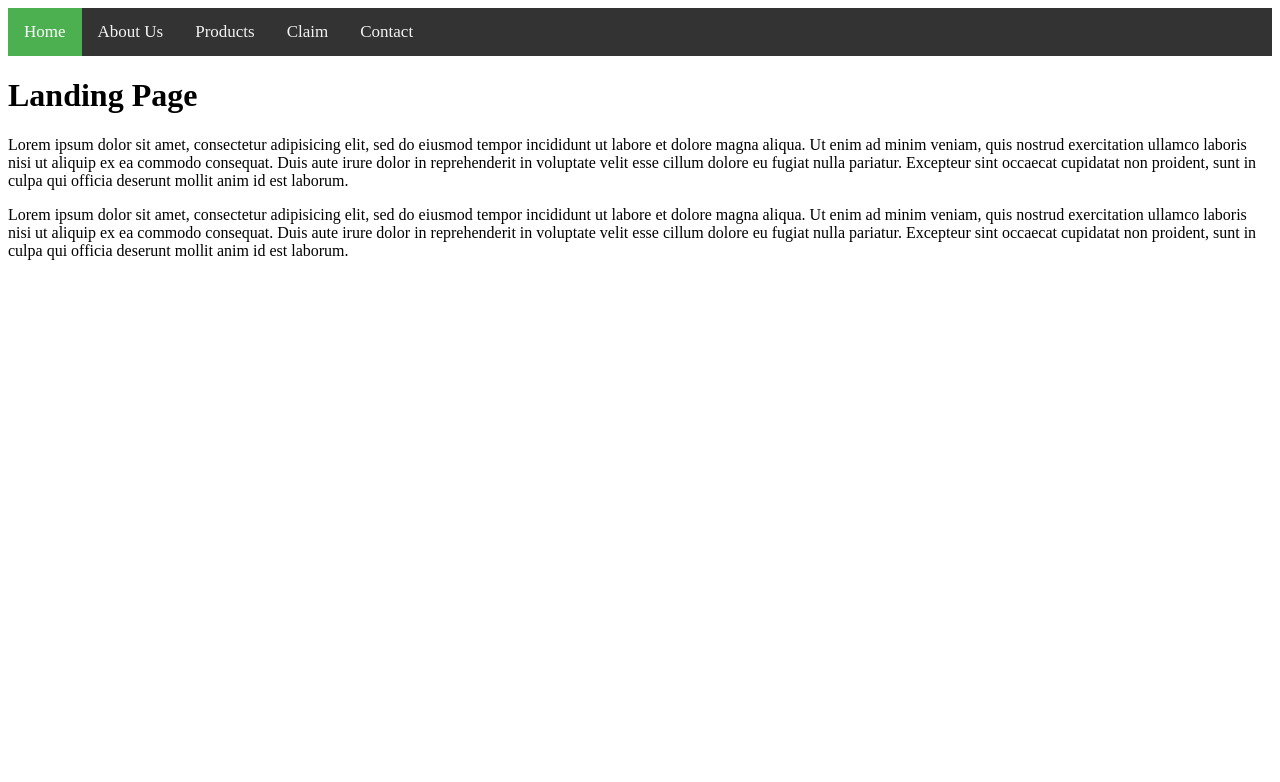
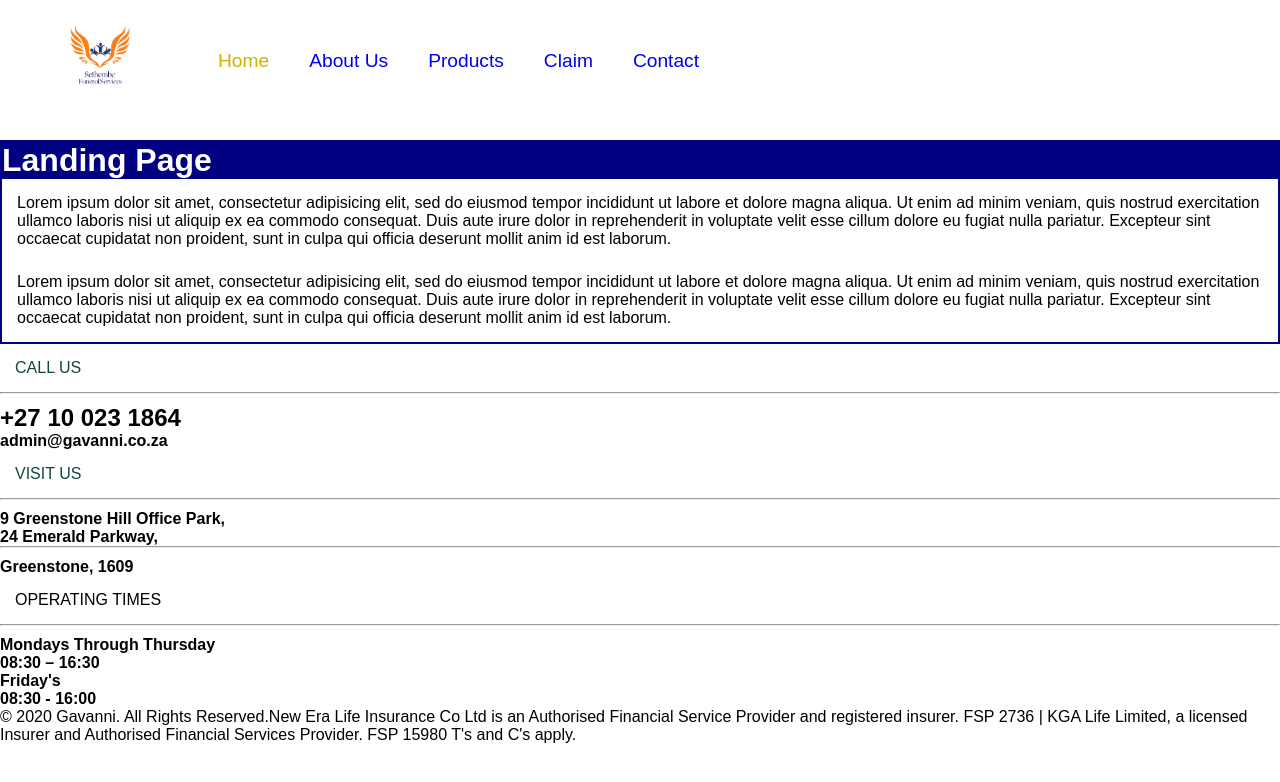
Before and after one commit to ChesterEucrine/Sethembe-Funeral-Services, a plain HTML site: page index.html in a window 1280 px wide. Drawn offline with Linux system fonts and the light colour scheme.

Commit message:
Updated Nav bar, added logo, changed header colour

```diff
--- a/css/main.css
+++ b/css/main.css
@@ -1,40 +1,82 @@
-.topnav {
-	background-color: #333;
-	overflow: hidden;
+* {
+	font-family: sans-serif;
+	margin: 0;
+	padding: 0;
+	/*font-family: Courier New, monospace; */
+	/*font-family: Menlo, Monaco;*/
 }
 
-.topnav a {
-	float: left;
-	color: #f2f2f2;
-	text-align: center;
-	padding: 14px 16px;
-	text-decoration: none;
-	font-size: 17px;
+body {
+	width: 100%;
+	height: 100%;
 }
 
-.topnav a:hover {
-	background-color: #ddd;
-	color: black;
+.menu ul {
+	display: inline-flex;
+	margin: 50px;
 }
 
-.topnav a.active {
-	background-color: #4CAF50;
-	color: white;
+.menu li {
+	font-size: 1.2em;
+	list-style: none;
+	margin: 0 20px;
+	color: #000080;
+	cursor: pointer;
+	text-decoration: none;
 }
 
+.menu li a {
+	text-decoration: none;
+}
+
+.menu li.active a{
+	text-decoration: none;
+	color: #D1B000;
+}
+
+.menu li a:hover {
+	color: #FFD700;
+}
+
+.logo {
+	width: 60px;
+	height: 60px;
+	margin-top: -25px;
+	margin-right: 48px;
+}
 
 /*			Style for Forms			*/
 
+.body {
+	border: 2px solid #000080;
+}
+
+.body.form {
+	text-align: center;
+	font-size: 2.2em;
+}
+
+.body h1 {
+	color: #fff;
+	background-color: #000080;
+}
+
+p {
+	padding: 10px;
+	margin: 5px;
+}
+
 form {
-	background-color: #4CAF50;
+	background-color: #0A81D1;
 }
 
 form  * {
 	display: block;
-	text-align: center;
 }
 
 input, select {
-	text-align: center;
 	width: 100%;
+	height: 20px;
+	padding: 10px;
+	font-size: large;
 }
--- a/index.html
+++ b/index.html
@@ -6,13 +6,27 @@
 </head>
 <body>
 	<header>
-		<div class="topnav">
-			<a href="index.html" class="active">Home</a>
-			<a href="aboutus.html">About Us</a>
-			<a href="products.html">Products</a>
-			<a href="claim.html">Claim</a>
-			<a href="contact.html">Contact</a>
+
+		<div class="menu">
+			<ul>
+				<li><img class="logo" src="logo.png"></li>
+				<li class="active"><a href="index.html"><span>Home</span></a></li>
+				<li><a href="aboutus.html"><span>About Us</span></a></li>
+				<li><a href="products.html"><span>Products</span></a></li>
+				<li><a href="claim.html"><span>Claim</span></a></li>
+				<li><a href="contact.html"><span>Contact</span></a></li>
+				<!--<li><a href="#" class="signup-btn"><span>Sign Up</span></a></li>-->
+			</ul>
 		</div>
+
+		<!--<div class="topnav">
+			<span><img class="logo" src="logo.png"></span>
+			<span><a href="index.html" class="active">Home</a></span>
+			<span><a href="aboutus.html">About Us</a></span>
+			<span><a href="products.html">Products</a></span>
+			<span><a href="claim.html">Claim</a></span>
+			<span><a href="contact.html">Contact</a></span>
+		</div>-->
 	</header>
 
 	<div class="body">
@@ -35,9 +49,51 @@
 			proident, sunt in culpa qui officia deserunt mollit anim id est laborum.
 		</p>
 	</div>
-
-	<footer>
-
+	<footer id="Footer" class="clearfix">
+		<div class="widgets_wrapper">
+			<div class="container">
+				<div class="column one-second">
+					<aside id="custom_html-2" class="widget_text widget widget_custom_html">
+						<div class="textwidget custom-html-widget">
+							<p class="big" style="color:#13463F;">CALL US</p>
+							<hr class="no_line" style="margin:0 auto 10px">
+							<h2 class="themecolor">+27 10 023 1864</h2>
+							<h4 class="themecolor">admin@gavanni.co.za</h4>
+						</div>
+					</aside>
+				</div>
+				<div class="column one-fourth">
+					<aside id="custom_html-3" class="widget_text widget widget_custom_html">
+						<div class="textwidget custom-html-widget">
+							<p class="big" style="color:#13463F;">VISIT US</p>
+							<hr class="no_line" style="margin:0 auto 10px">
+							<h4>9 Greenstone Hill Office Park,<br>24 Emerald Parkway,<hr class="no_line" style="margin:0 auto 10px">Greenstone, 1609</h4>
+						</div>
+					</aside>
+				</div>
+				<div class="column one-fourth">
+					<aside id="custom_html-4" class="widget_text widget widget_custom_html">
+						<div class="textwidget custom-html-widget">
+							<p class="big">OPERATING TIMES</p>
+							<hr class="no_line" style="margin:0 auto 10px">
+							<h4>Mondays Through Thursday <br>08:30 – 16:30<br>Friday's <br>08:30 - 16:00
+							</h4>
+						</div>
+					</aside>
+				</div>
+			</div>
+		</div>
+		<div class="footer_copy">
+			<div class="container">
+				<div class="column one">
+					<a id="back_to_top" class="button button_js" href=""><i class="icon-up-open-big"></i></a>
+					<div class="copyright">
+						© 2020 Gavanni. All Rights Reserved.New Era Life Insurance Co Ltd is an Authorised Financial Service Provider and registered insurer. FSP 2736 | KGA Life Limited, a licensed Insurer and Authorised Financial Services Provider. FSP 15980  T's and C's apply.
+					</div>
+					<ul class="social"></ul>
+				</div>
+			</div>
+		</div>
 	</footer>
 </body>
 </html>
```
Also changed, not shown: aboutus.html (+10 -6 lines), claim.html (+12 -7 lines), contact.html (+11 -6 lines), products.html (+10 -6 lines), Request Notes/IMG-20210128-WA0003.jpg (added), Request Notes/IMG-20210128-WA0004.jpg (added), Request Notes/IMG-20210128-WA0005.jpg (added), logo.jpg (added), logo.png (added), 1 other file.
